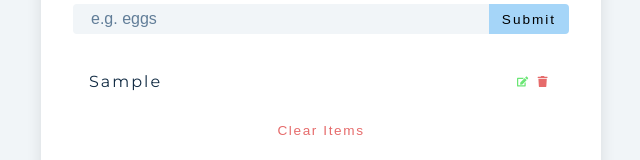
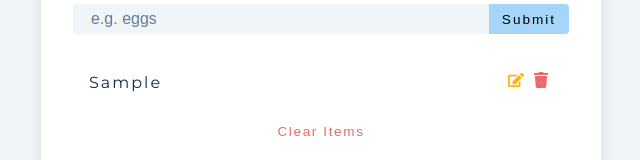
Before and after one commit to MAbdurahman/reactjs-grocery-list, a React (Create React App) app: page / in a window 1280 px wide. Both pictures are taken after typing "Sample" into the empty fields and a click on the button "Submit". Shown: the part 208-368 px from the top of the page, without its empty margins (319-959 px from the left). Built offline with nearby package versions, Linux system fonts and the light colour scheme.

Commit message:
Complete reactjs-grocery-list

```diff
--- a/src/app/App.js
+++ b/src/app/App.js
@@ -1,4 +1,4 @@
-import React, { useState } from 'react';
+import React, { useState, useEffect } from 'react';
 import List from './../components/list/List';
 import Alert from './../components/alert/Alert';
 
@@ -14,7 +14,7 @@ const getLocalStorage = () => {
 function App() {
 	//**************** variables ****************//
 	const [name, setName] = useState('');
-	const [list, setList] = useState([]);
+	const [list, setList] = useState(getLocalStorage());
 	const [isEditing, setIsEditing] = useState(false);
 	const [editId, setEditId] = useState(null);
 	const [alert, setAlert] = useState({ show: false, msg: '', type:'' });
@@ -33,9 +33,9 @@ function App() {
 	const editItem = id => {
 		const specificItem = list.find(item => item.id === id);
 		setIsEditing(true);
-    showAlert(true, 'caution', 'editing item!');
 		setEditId(id);
 		setName(specificItem.title);
+    showAlert(true, 'caution', 'editing item!');
 	};
 	const handleSubmit = e => {
     e.preventDefault();
@@ -62,6 +62,10 @@ function App() {
 			setName('');
 		}
 	};
+
+    useEffect(() => {
+			localStorage.setItem('list', JSON.stringify(list));
+		}, [list]);
 	return (
 		<section className='section-center'>
 			<form className='grocery-form' onSubmit={handleSubmit}>
--- a/src/index.css
+++ b/src/index.css
@@ -58,6 +58,8 @@
 	--clr-green-dark: hsl(125, 67%, 44%);
 	--clr-green-light: hsl(125, 71%, 66%);
   --clr-gold: hsl(40.09, 100%, 53.92%);
+  --clr-light-gold: hsl(40, 100%, 72.35%);
+  --clr-dark-gold: hsl(40, 81%, 40%);
 	--clr-black: #222;
 	--transition: all 0.3s linear;
 	--spacing: 0.1rem;
@@ -299,15 +301,18 @@ main {
 	background: transparent;
 	border-color: transparent;
 	cursor: pointer;
-	font-size: 0.7rem;
+	font-size: 1rem;
 	margin: 0 0.15rem;
 	transition: var(--transition);
 }
 .edit-btn {
 	color: var(--clr-green-light);
+	color: var(--clr-gold);
 }
 .edit-btn:hover {
 	color: var(--clr-green-dark);
+  color: var(--clr-dark-gold);
+
 }
 .delete-btn {
 	color: var(--clr-red-light);
```
